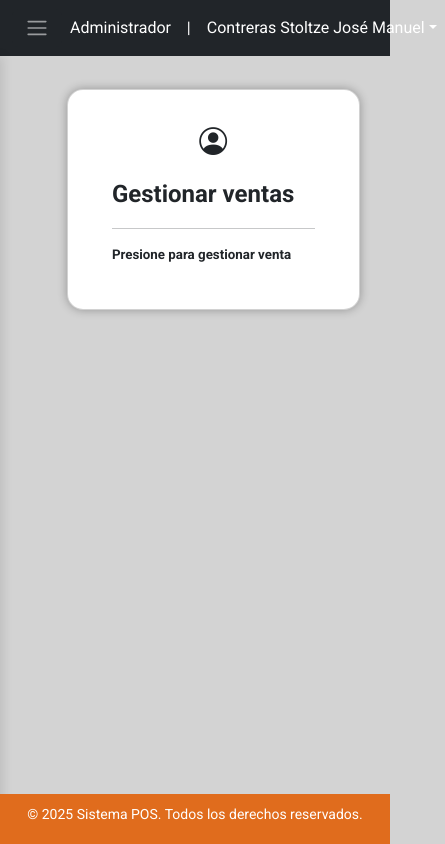
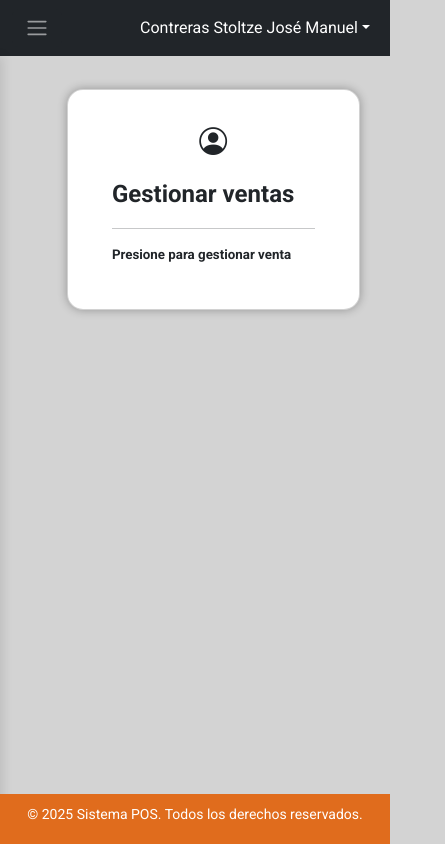
Before and after one commit to jmcstoltze/prototipo-pos, a plain HTML site: page dashboard.html in a window 390 px wide. Shown: the whole page, 445 px wide, since content can reach past the window. Drawn offline with nearby package versions, Linux system fonts and the light colour scheme.

Commit message:
Correcciones para pantallas pequeñas dashboard navbar

```diff
--- a/dashboard.html
+++ b/dashboard.html
@@ -33,7 +33,7 @@
 
             <!-- Información del usuario en la esquina derecha -->
             <ul class="navbar-nav ms-auto">
-                <li class="nav-item">
+                <li class="nav-item d-none d-sm-block">
                     <span class="nav-link text-white">Administrador&nbsp;&nbsp;&nbsp;&nbsp;|</span> <!-- Texto adicional -->
                 </li>
                 <li class="nav-item dropdown">
```
